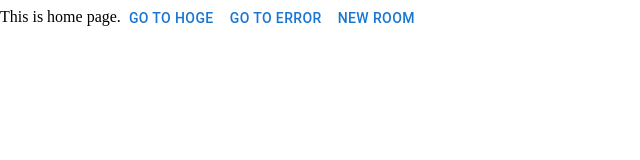
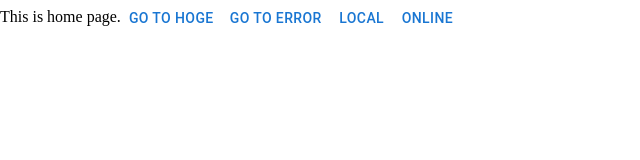
Before and after one commit to h-takesg/o-route, a React (Vite) app: page / in a window 1280 px wide. Shown: the top 160 px of the page, without its empty margins (0-640 px from the left). Built offline with nearby package versions, Linux system fonts and the light colour scheme.

Commit message:
Homeにlocalへの遷移を追加した

```diff
--- a/src/Home.tsx
+++ b/src/Home.tsx
@@ -16,6 +16,10 @@ function Home({firebaseApp}: {firebaseApp: FirebaseApp}) {
     navigate("/rooms/a");
   }
 
+  const enterLocalRoom = () => {
+    navigate("/local");
+  }
+
   const enterNewRoom = () => {
     const newRoomRef = push(roomsRef,{
       image: "",
@@ -31,7 +35,8 @@ function Home({firebaseApp}: {firebaseApp: FirebaseApp}) {
       This is home page.
       <Button onClick={goToHoge}>go to hoge</Button>
       <Button onClick={goToError}>go to error</Button>
-      <Button onClick={enterNewRoom}>new room</Button>
+      <Button onClick={enterLocalRoom}>local</Button>
+      <Button onClick={enterNewRoom}>online</Button>
     </>
   )
 }
```
